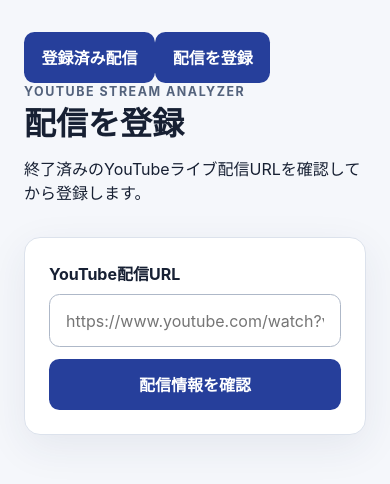
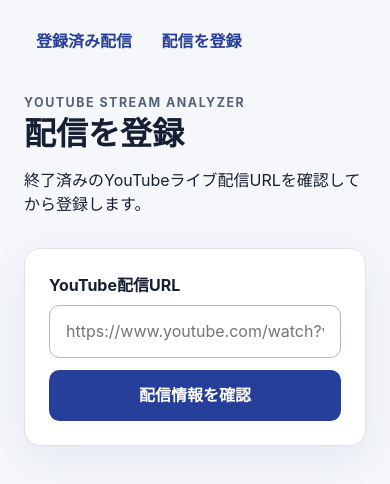
Before and after one commit to tsumasaki-kurageya/youtube-stream-analyzer, a React (Vite) app in the folder apps/web/: page / in a window 390 px wide. Shown: the top 484 px of the page. Built offline with nearby package versions, Linux system fonts and the light colour scheme.

Commit message:
配信一覧・ナビゲーションのスタイルを追加

```diff
--- a/apps/web/src/styles.css
+++ b/apps/web/src/styles.css
@@ -8,19 +8,22 @@
 * { box-sizing: border-box; }
 body { margin: 0; }
 button, input { font: inherit; }
+a { color: #263f9b; }
 
 main {
   max-width: 64rem;
   margin: 0 auto;
-  padding: 4rem 1.5rem;
+  padding: 2rem 1.5rem 4rem;
 }
 
+nav { display: flex; justify-content: flex-end; gap: .35rem; margin-bottom: 2rem; }
+button.link { background: transparent; color: #263f9b; padding: .55rem .75rem; }
 header { max-width: 42rem; margin-bottom: 2rem; }
 h1 { margin: .25rem 0 .75rem; font-size: clamp(2rem, 5vw, 3.25rem); line-height: 1.1; }
 h2 { margin: .25rem 0 1rem; }
 .eyebrow { margin: 0; font-size: .78rem; font-weight: 700; letter-spacing: .12em; text-transform: uppercase; color: #53627c; }
 
-form, .preview {
+form, .preview, .empty {
   background: #fff;
   border: 1px solid #dce2ec;
   border-radius: 1rem;
@@ -36,6 +39,7 @@ button { border: 0; border-radius: .65rem; padding: .85rem 1.1rem; background: #
 button:disabled { opacity: .58; cursor: wait; }
 button.secondary { background: #eef1f7; color: #26344d; }
 .error { margin-bottom: 0; color: #a32020; font-weight: 650; }
+.actions { display: flex; flex-wrap: wrap; gap: .75rem; }
 
 .preview { display: grid; grid-template-columns: minmax(15rem, 40%) 1fr; gap: 1.5rem; margin-top: 1.5rem; }
 .preview img { display: block; width: 100%; aspect-ratio: 16 / 9; object-fit: cover; border-radius: .75rem; background: #e9edf4; }
@@ -44,8 +48,18 @@ dl div { display: grid; grid-template-columns: 7rem 1fr; gap: .75rem; padding: .
 dt { color: #657189; }
 dd { margin: 0; font-weight: 650; }
 
+.stream-list { list-style: none; margin: 0; padding: 0; display: grid; gap: .85rem; }
+.stream-item { width: 100%; display: grid; grid-template-columns: 12rem 1fr; gap: 1rem; align-items: center; text-align: left; background: #fff; color: #172033; border: 1px solid #dce2ec; box-shadow: 0 .5rem 1.5rem rgb(41 55 84 / 6%); }
+.stream-item:hover, .stream-item:focus-visible { border-color: #8094d9; outline: 3px solid rgb(58 100 220 / 16%); }
+.stream-item img { width: 100%; aspect-ratio: 16 / 9; object-fit: cover; border-radius: .5rem; }
+.stream-item span { display: grid; gap: .35rem; }
+.stream-item small { color: #657189; }
+.empty { max-width: 36rem; }
+
 @media (max-width: 42rem) {
-  main { padding-top: 2rem; }
+  main { padding-top: 1.25rem; }
+  nav { justify-content: flex-start; }
   .input-row, .preview { display: flex; flex-direction: column; }
   .input-row button { width: 100%; }
+  .stream-item { grid-template-columns: 7rem 1fr; padding: .7rem; }
 }
```
